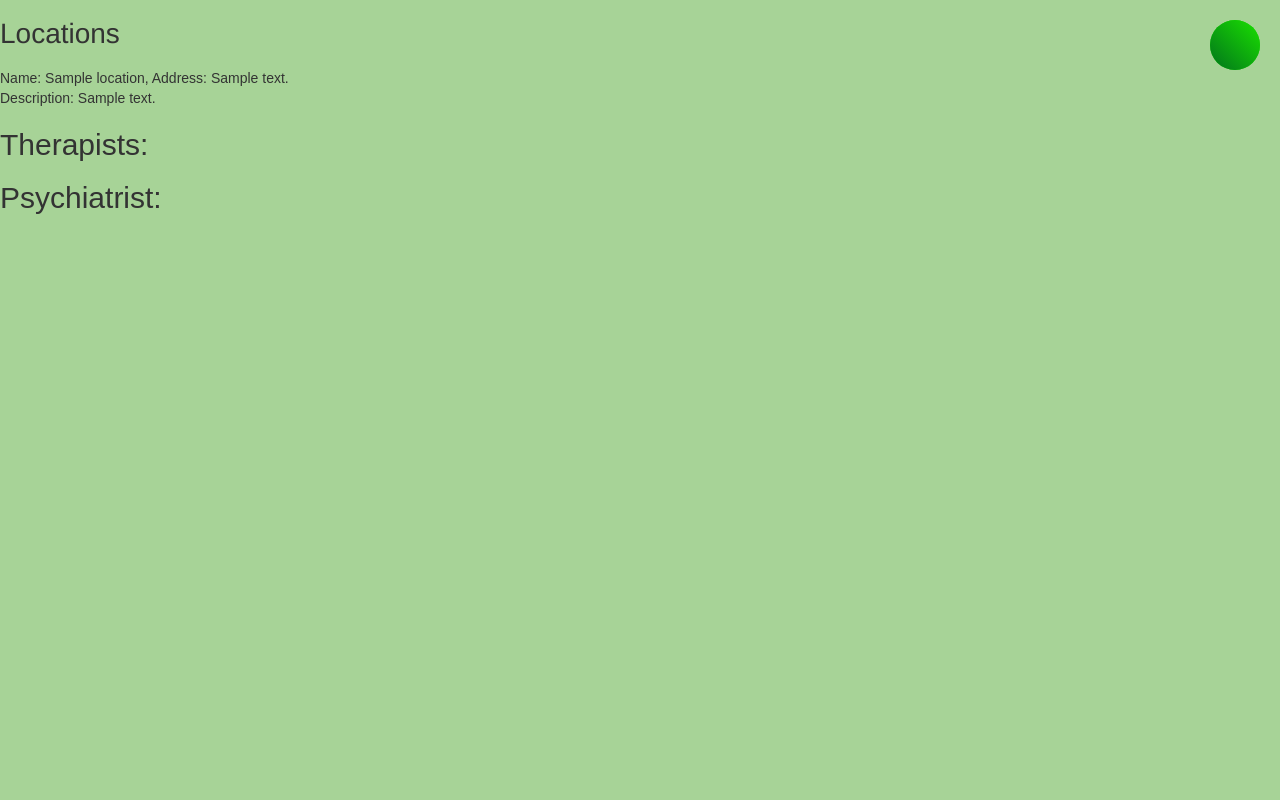
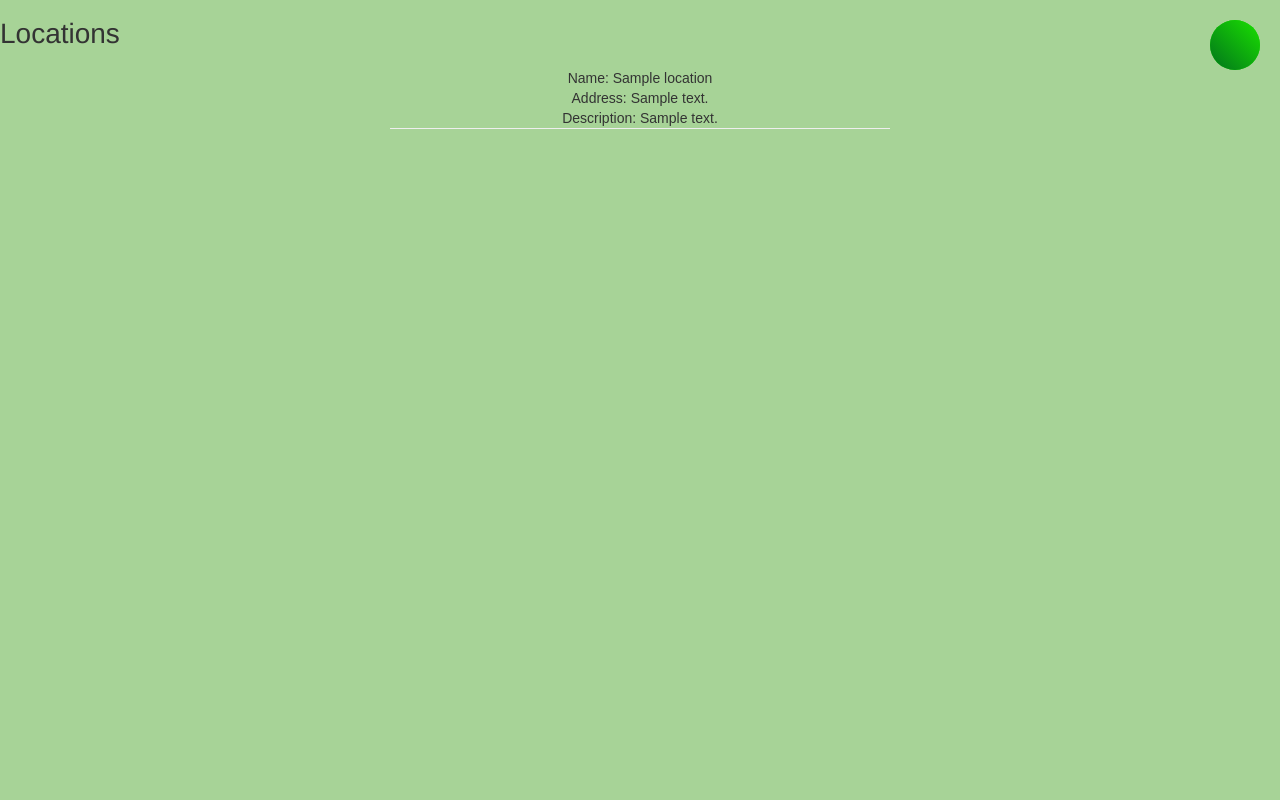
Before and after one commit to STEAM-Center-NYC/10035-Search-Engine-For-Safe-Space-Locations-for-Students-Battling-Mental-Health-Issues, a Flask app: template templates/locations.html.jinja in a window 1280 px wide. Run offline with Flask 3, Linux system fonts and the light colour scheme; the template is opened without the code that fills it: most values are stand-ins (such as "Sample title", 1, 10 or a date in 2020); some libraries are stand-ins or nearby versions.

Commit message:
Fixed locations and make the number up to 10

```diff
--- a/templates/locations.html.jinja
+++ b/templates/locations.html.jinja
@@ -34,20 +34,15 @@
       </div>
 
     <h1>Locations</h1>
-    <ul>
+    <ol style="text-align: center;">
         {% for location in locations %}
-        <li>Name: {{ location.name }}, Address: {{ location.address }}</li>
+        <li>Name: {{ location.name }}
+        <br>
+        Address: {{ location.address }}</li>
         <li>Description: {{ location.description }}</li>
+        <hr width="500" style="margin:auto">
         {% endfor %}
-
-
-    <h2>Therapists: </h2>
-
-
-    <h2> Psychiatrist: </h2>
-
-
-    </ul>
+    </ol>
 </body>
 
 </html>
```
Also changed, not shown: static/css/styles.css (line endings or trailing spaces).
